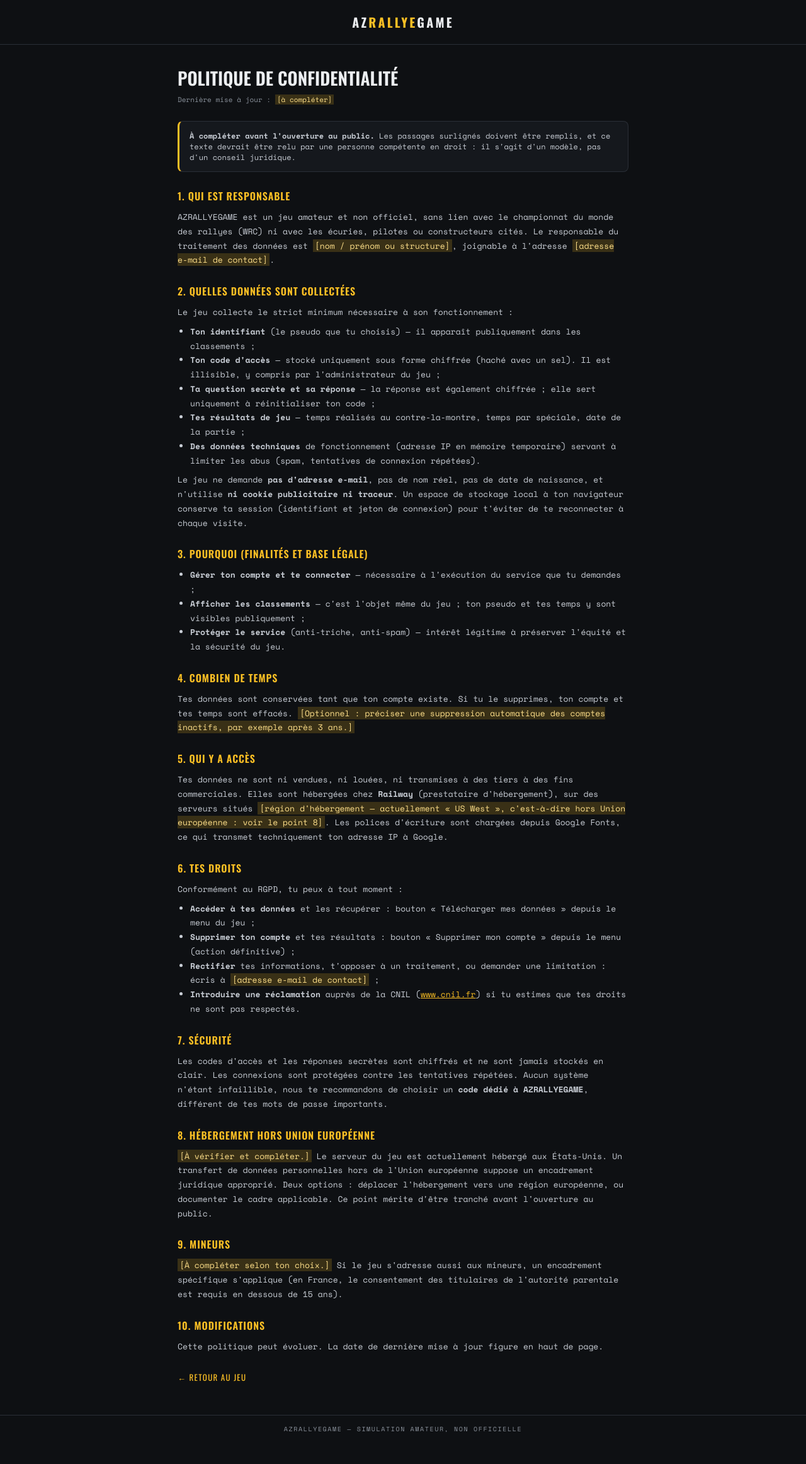
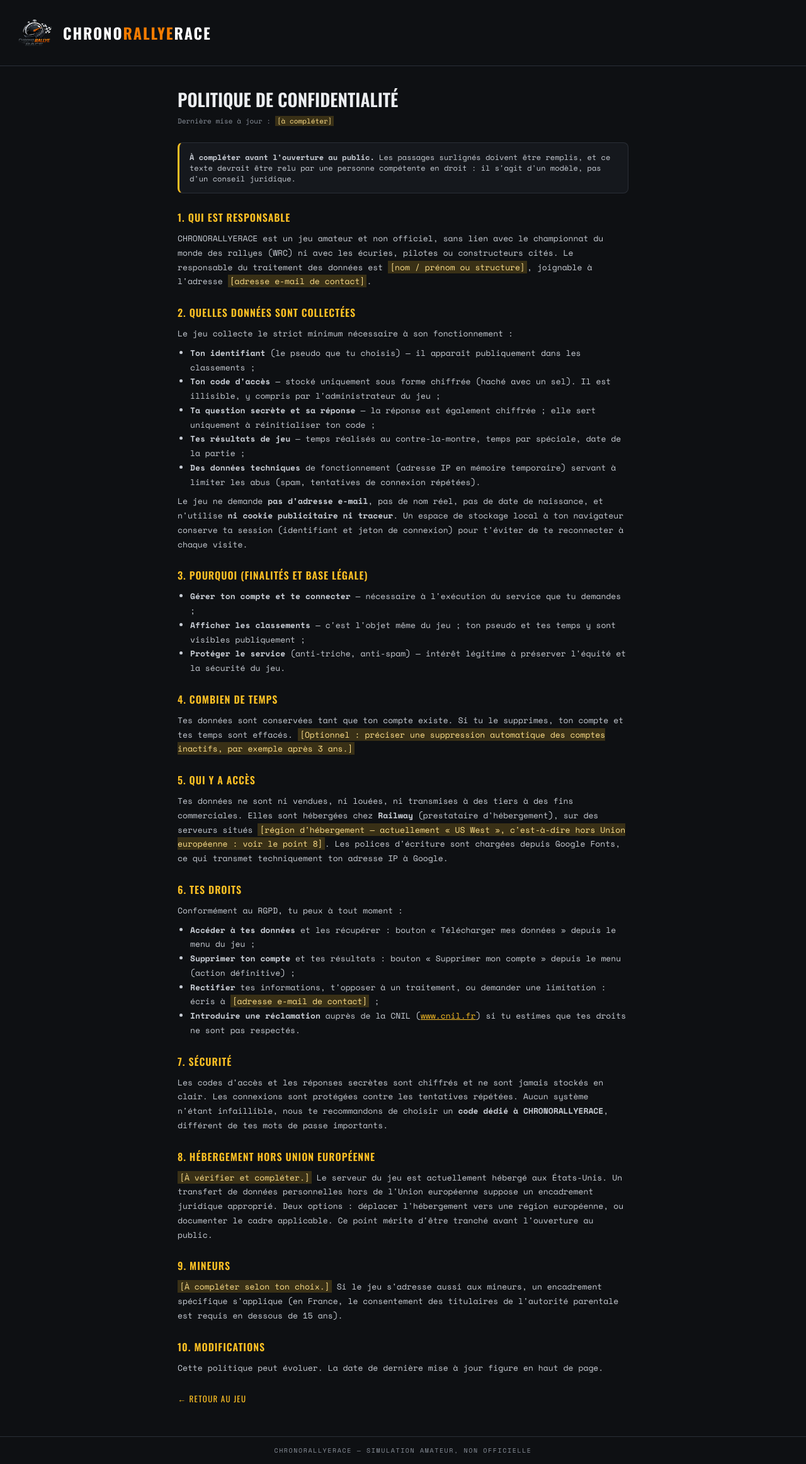
Before and after one commit to BenjaminAZRM/AZrallyegame, a website: page public/confidentialite.html in a window 1280 px wide. Shown: the whole page at 63% size. Before the commit the page ends 2290 px from the top, so only its background shows below. Drawn offline with nearby package versions, Linux system fonts and the light colour scheme.

Commit message:
Add files via upload

```diff
--- a/public/confidentialite.html
+++ b/public/confidentialite.html
@@ -3,7 +3,7 @@
 <head>
 <meta charset="UTF-8">
 <meta name="viewport" content="width=device-width, initial-scale=1.0">
-<title>AZRALLYEGAME — Confidentialité</title>
+<title>CHRONORALLYERACE — Confidentialité</title>
 <link rel="preconnect" href="https://fonts.googleapis.com">
 <link rel="preconnect" href="https://fonts.gstatic.com" crossorigin>
 <link href="https://fonts.googleapis.com/css2?family=Oswald:wght@400;500;600;700&family=Space+Mono:wght@400;700&display=swap" rel="stylesheet">
@@ -25,10 +25,19 @@
   .back{display:inline-block;margin-top:28px;font-family:"Oswald",sans-serif;text-transform:uppercase;letter-spacing:.1em;font-size:13px;color:var(--gold);text-decoration:none}
   footer{border-top:1px solid var(--line);padding:14px;text-align:center;color:var(--fog);font-size:10px;letter-spacing:.16em;text-transform:uppercase}
   mark{background:rgba(251,191,36,.18);color:#ffe08a;padding:0 3px}
+
+  .mark,.brand,.hdr-logo{display:flex;align-items:center;gap:12px}
+  .brand-logo{height:64px;width:auto;flex-shrink:0;display:block}
+  .brand-txt{font-family:"Oswald",sans-serif;font-weight:700;letter-spacing:.08em;
+    font-size:24px;line-height:1;text-transform:uppercase;color:#fff}
+  .brand-txt .c1{color:#fff}
+  .brand-txt .c2{color:#F57C00}
+  .brand-txt .c3{color:#fff}
+  @media(max-width:600px){.brand-logo{height:48px}.brand-txt{font-size:19px}}
 </style>
 </head>
 <body>
-  <header><div class="mark">AZ<span>RALLYE</span>GAME</div></header>
+  <header><div class="mark"><img src="/logo.svg" alt="" class="brand-logo"><span class="brand-txt"><span class="c1">CHRONO</span><span class="c2">RALLYE</span><span class="c3">RACE</span></span></div></header>
 
   <main>
     <h1>Politique de confidentialité</h1>
@@ -40,7 +49,7 @@
     </div>
 
     <h2>1. Qui est responsable</h2>
-    <p>AZRALLYEGAME est un jeu amateur et non officiel, sans lien avec le championnat du monde des rallyes (WRC)
+    <p>CHRONORALLYERACE est un jeu amateur et non officiel, sans lien avec le championnat du monde des rallyes (WRC)
       ni avec les écuries, pilotes ou constructeurs cités. Le responsable du traitement des données est
       <mark>[nom / prénom ou structure]</mark>, joignable à l'adresse <mark>[adresse e-mail de contact]</mark>.</p>
 
@@ -86,7 +95,7 @@
     <h2>7. Sécurité</h2>
     <p>Les codes d'accès et les réponses secrètes sont chiffrés et ne sont jamais stockés en clair. Les connexions
       sont protégées contre les tentatives répétées. Aucun système n'étant infaillible, nous te recommandons de
-      choisir un <b>code dédié à AZRALLYEGAME</b>, différent de tes mots de passe importants.</p>
+      choisir un <b>code dédié à CHRONORALLYERACE</b>, différent de tes mots de passe importants.</p>
 
     <h2>8. Hébergement hors Union européenne</h2>
     <p><mark>[À vérifier et compléter.]</mark> Le serveur du jeu est actuellement hébergé aux États-Unis.
@@ -104,6 +113,6 @@
     <a class="back" href="/menu.html">← Retour au jeu</a>
   </main>
 
-  <footer>AZRALLYEGAME — Simulation amateur, non officielle</footer>
+  <footer>CHRONORALLYERACE — Simulation amateur, non officielle</footer>
 </body>
 </html>
```
Also changed, not shown: public/crr.html (+11 -2 lines), public/index.html (+13 -4 lines), public/multi.html (+12 -3 lines), public/record.html (+14 -5 lines), public/solo.html (+1 -1 lines).
